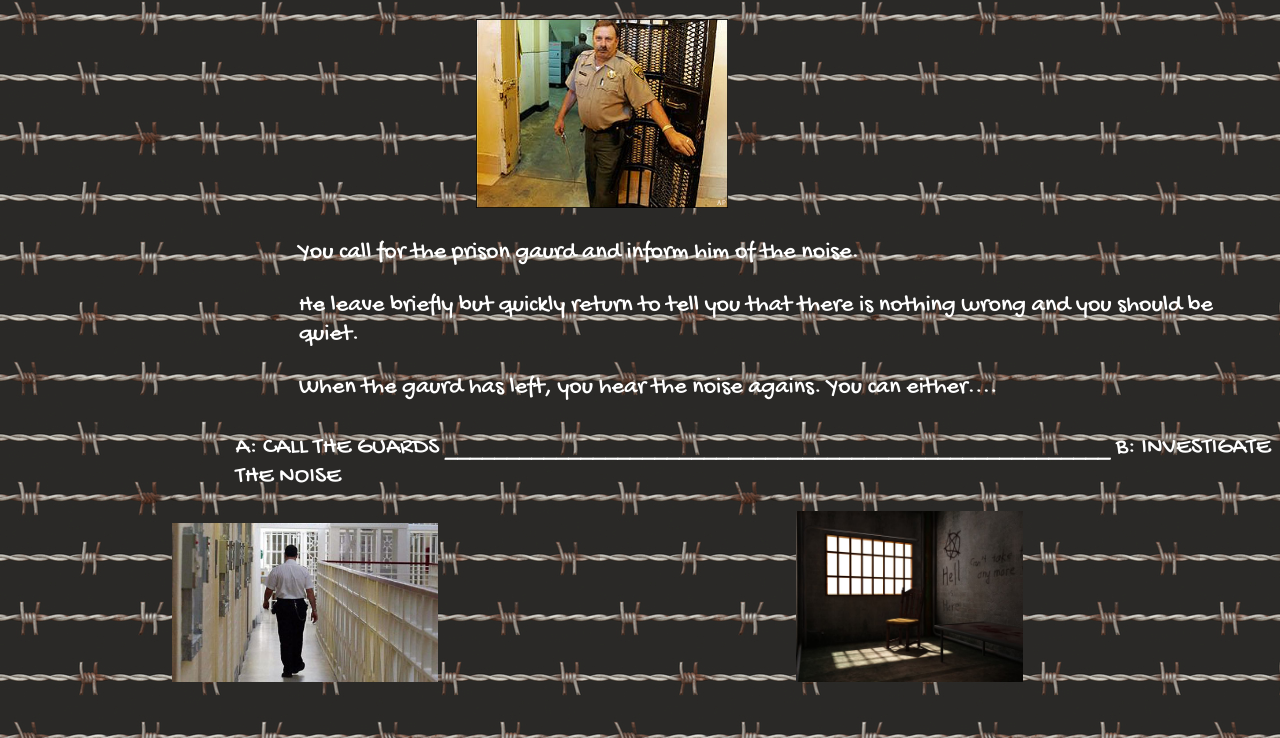
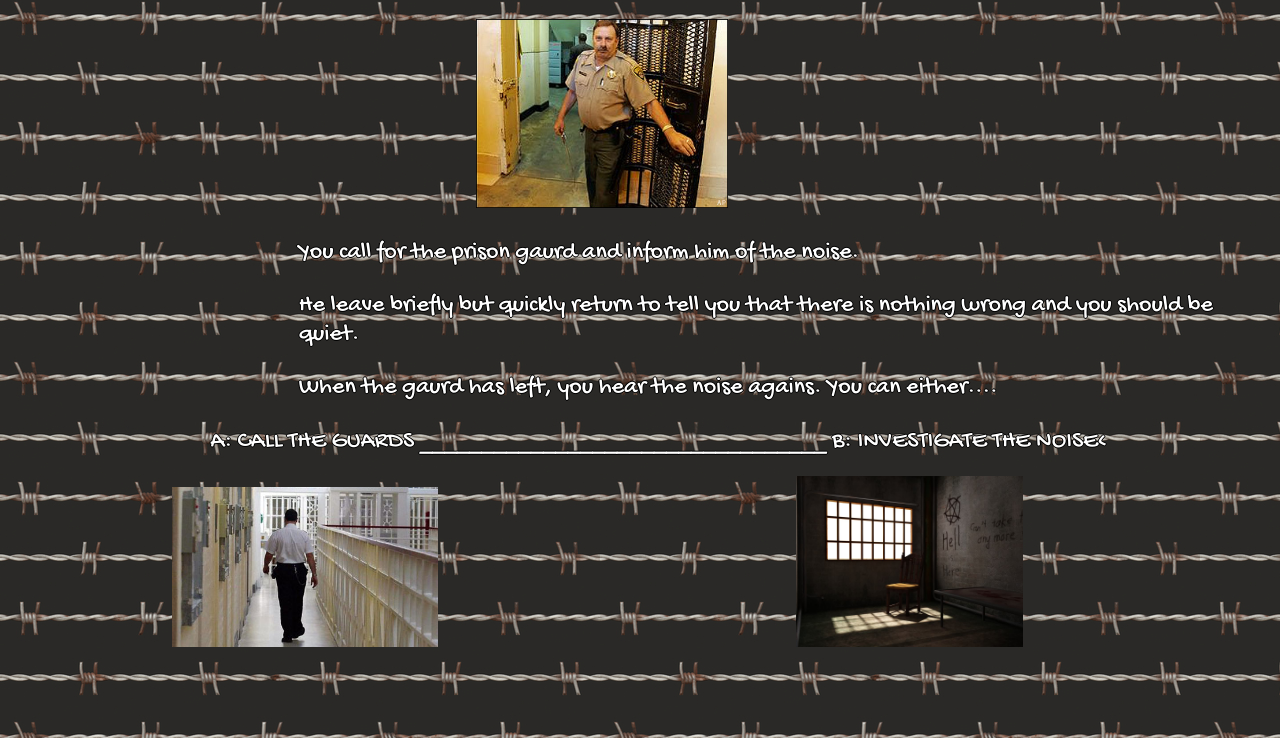
Before and after one commit to DavidGrey/EscapefromPrison, a plain HTML site: page choice1.html in a window 1280 px wide. Shown: the part 62-800 px from the top of the page. Drawn offline with Linux system fonts and the light colour scheme.

Commit message:
Reformats

```diff
--- a/choice1.html
+++ b/choice1.html
@@ -1,29 +1,46 @@
 <!DOCTYPE html>
 <html>
 <head>
-<link href='http://fonts.googleapis.com/css?family=Gochi+Hand' rel='stylesheet' type='text/css'>
-<title> PrisonEscape DOOOOOE </title>
-<link rel = "stylesheet" type = "text/css" href = "./style/style.css"></head>
+  <link href='http://fonts.googleapis.com/css?family=Gochi+Hand' rel='stylesheet' type='text/css'>
+
+
+  <title> PrisonEscape DOOOOOE </title>
+ <link rel = "stylesheet" type = "text/css" href = "./style/style.css">
+
+
+
+</head>
+
+
 <body background="./images/barbed_wire.jpg">
-<p>
-	<h1> Welcome to prison </h1>
-	<img src="./images/guard-in-cell.jpg" class="CenterPhoto" alt "">
-	<h2>
-	<p>
-		You call for the prison gaurd and inform him of the noise.
-	</p>
-	<p>
-		He leave briefly but quickly return to tell you that there is nothing wrong and you should be quiet.
-	</p>
-	<p>
-		 When the gaurd has left, you hear the noise agains. You can either....
-	</p>
-	</font></h2>
-	<h2 class="question">A: CALL THE GUARDS ______________________________________________________ B: INVESTIGATE THE NOISE</h2>
-</p>
+  <p>
+
+  <h1> Welcome to prison </h1>
+
+  <img src="./images/guard-in-cell.jpg" class="CenterPhoto" alt "" >
+
+  <h2><p>You call for the prison gaurd and inform him of the noise.</p>
+    <p>He leave briefly but quickly return to tell you that there is nothing wrong and you should be quiet.</p>
+    <p> When the gaurd has left, you hear the noise agains. You can either....</p> </font> </h2>
+
+
+  <h2 class="question">A: CALL THE GUARDS _________________________________ B: INVESTIGATE THE NOISE<</h2>
+
+
+  </p>
+
+
+
+
 <a href="./choice1.html">
 <img src="./images/prison-guard.jpg" class="choice1"></a>
+
+
 <a href="./choice2.html">
 <img src="./images/cell-wall.jpg" class="choice2"></a>
+
+
+
 </body>
+
 </html>
--- a/style/style.css
+++ b/style/style.css
@@ -3,7 +3,9 @@ h1 {color: #ffffff;
   margin-left:40%;
 }
 
-h2 {color: #ffffff;
+h2 {
+   color: #fff;
+   text-shadow: 1px 0 0 #000, 0 -1px 0 #000, 0 1px 0 #000, -1px 0 0 #000;
   font-family: 'Gochi Hand', cursive; font-weight: 400;
   margin-left:23%;
   margin-top:2%;
@@ -11,8 +13,8 @@ h2 {color: #ffffff;
 
 .question {color: #doc7d1;
   font-family: 'Gochi Hand', cursive; font-weight: 400;
-  margin-left:18%;
-  margin-top:2.5%;
+  margin-left:16%;
+  margin-top:2%;
 }
 
 img.CenterPhoto {
```
Also changed, not shown: index.html (+1 -1 lines).
